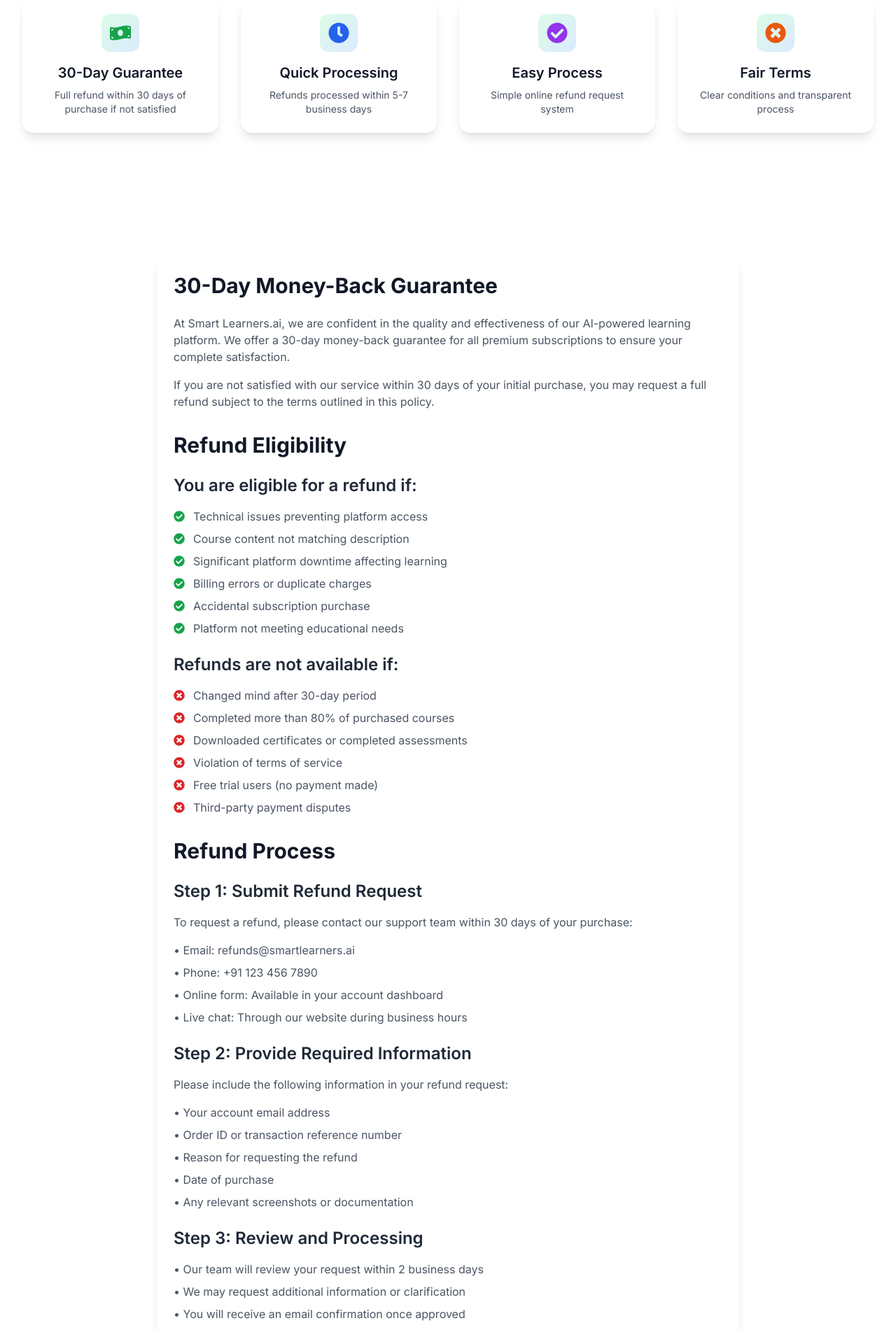
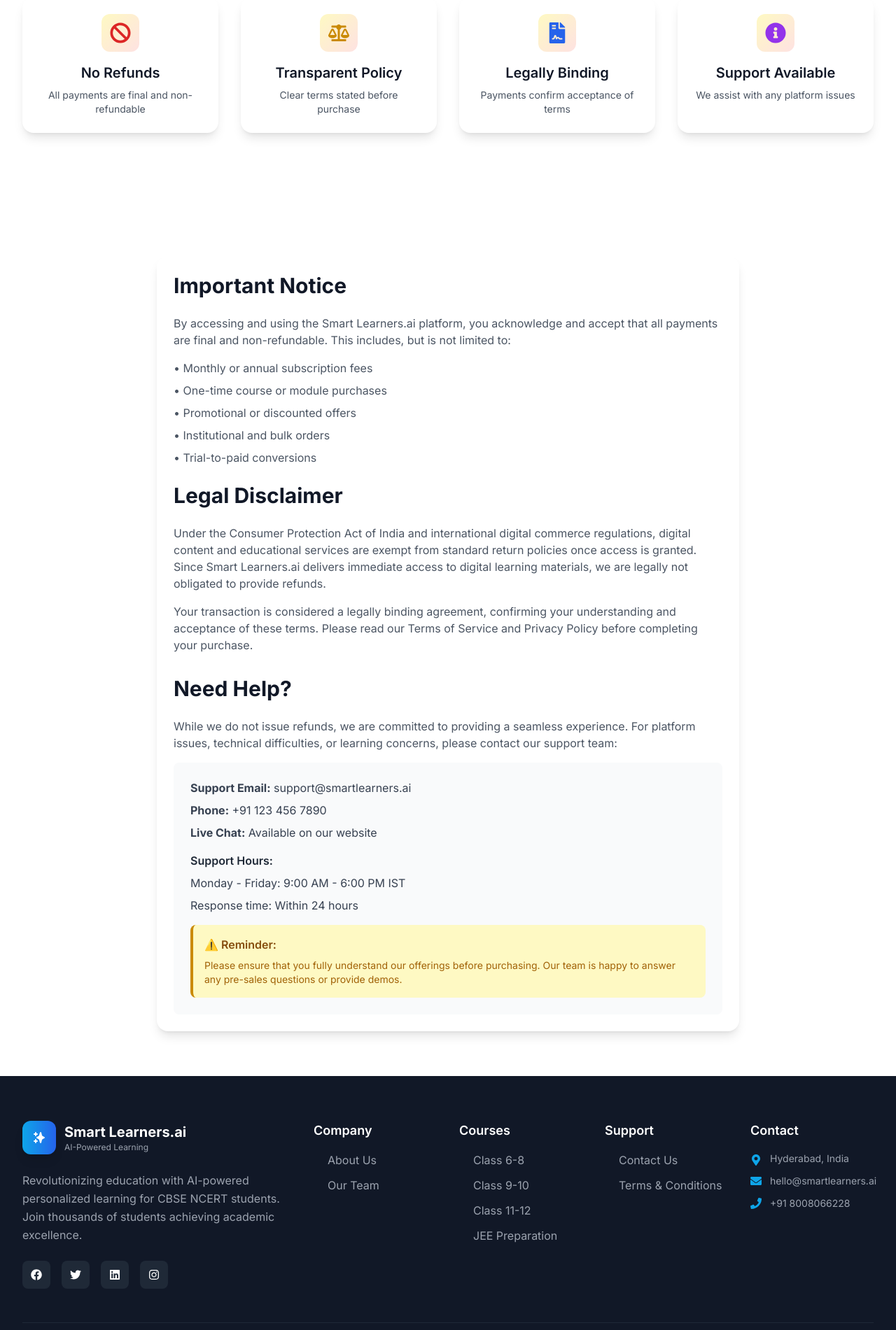
Before and after one commit to Orcalexai/Smartlearners, a Next.js app: page /refund in a window 1280 px wide. Shown: the part 500-2401 px from the top of the page at 70% size. Built offline with nearby package versions, Linux system fonts and the light colour scheme.

Commit message:
fix_and_feat/refund-policies/alignments/icon-colors

```diff
--- a/components/Footer.tsx
+++ b/components/Footer.tsx
@@ -30,9 +30,9 @@
       { name: 'JEE Preparation', path: '/courses' }
     ],
     support: [
-      { name: 'Help Center', path: '/help' },
+      // { name: 'Help Center', path: '/help' },
       { name: 'Contact Us', path: '/contact' },
-      { name: 'FAQs', path: '/faqs' },
+      // { name: 'FAQs', path: '/faqs' },
       { name: 'Terms & Conditions', path: '/terms' }
     ],
     resources: [
@@ -145,19 +145,19 @@
               <li className="flex items-start">
                 <FaMapMarkerAlt className="mt-1 mr-3 text-sky-500 flex-shrink-0" />
                 <span className="text-gray-400 text-sm">
-                  123 Education Hub, Tech Park, Bangalore, India
+                  Hyderabad, India
                 </span>
               </li>
               <li className="flex items-center">
                 <FaEnvelope className="mr-3 text-sky-500 flex-shrink-0" />
-                <a href="mailto:info@smartlearners.ai" className="text-gray-400 hover:text-white transition-colors text-sm">
-                  info@smartlearners.ai
+                <a href="mailto:hello@smartlearners.ai" className="text-gray-400 hover:text-white transition-colors text-sm">
+                  hello@smartlearners.ai
                 </a>
               </li>
               <li className="flex items-center">
                 <FaPhone className="mr-3 text-sky-500 flex-shrink-0" />
-                <a href="tel:+911234567890" className="text-gray-400 hover:text-white transition-colors text-sm">
-                  +91 123 456 7890
+                <a href="tel:+918008066228" className="text-gray-400 hover:text-white transition-colors text-sm">
+                  +91 8008066228
                 </a>
               </li>
             </ul>
--- a/components/pages/Features.tsx
+++ b/components/pages/Features.tsx
@@ -76,11 +76,11 @@
       title: 'JEE Preparation',
       description: '5,000+ JEE questions with solutions'
     },
-    {
-      icon: <FaCertificate className="text-3xl text-indigo-600" />,
-      title: 'Certificates',
-      description: 'Earn certificates on course completion'
-    },
+    // {
+    //   icon: <FaCertificate className="text-3xl text-indigo-600" />,
+    //   title: 'Certificates',
+    //   description: 'Earn certificates on course completion'
+    // },
     {
       icon: <FaLightbulb className="text-3xl text-yellow-600" />,
       title: 'Concept Clarity',
@@ -246,7 +246,7 @@
                 <p className="text-purple-100 mb-6">
                   Experience the power of AI-driven learning today
                 </p>
-                <Button variant="secondary" size="lg" href="https://app1.aieducator.com/">
+                <Button className='mx-auto' variant="secondary" size="lg" href="https://app1.aieducator.com/">
                   Start Free Trial
                 </Button>
               </Card>
--- a/components/pages/Refund.tsx
+++ b/components/pages/Refund.tsx
@@ -3,53 +3,35 @@
 import React from 'react'
 import { motion } from 'framer-motion'
 import Card from '@/components/Card'
-import { FaMoneyBillWave, FaClock, FaCheckCircle, FaTimesCircle } from 'react-icons/fa'
+import { FaBan, FaBalanceScale, FaFileContract, FaInfoCircle } from 'react-icons/fa'
 
 const Refund = () => {
   const policies = [
     {
-      icon: <FaMoneyBillWave className="text-3xl text-green-600" />,
-      title: '30-Day Guarantee',
-      description: 'Full refund within 30 days of purchase if not satisfied'
+      icon: <FaBan className="text-3xl text-red-600" />,
+      title: 'No Refunds',
+      description: 'All payments are final and non-refundable'
     },
     {
-      icon: <FaClock className="text-3xl text-blue-600" />,
-      title: 'Quick Processing',
-      description: 'Refunds processed within 5-7 business days'
+      icon: <FaBalanceScale className="text-3xl text-yellow-600" />,
+      title: 'Transparent Policy',
+      description: 'Clear terms stated before purchase'
     },
     {
-      icon: <FaCheckCircle className="text-3xl text-purple-600" />,
-      title: 'Easy Process',
-      description: 'Simple online refund request system'
+      icon: <FaFileContract className="text-3xl text-blue-600" />,
+      title: 'Legally Binding',
+      description: 'Payments confirm acceptance of terms'
     },
     {
-      icon: <FaTimesCircle className="text-3xl text-orange-600" />,
-      title: 'Fair Terms',
-      description: 'Clear conditions and transparent process'
+      icon: <FaInfoCircle className="text-3xl text-purple-600" />,
+      title: 'Support Available',
+      description: 'We assist with any platform issues'
     }
-  ]
-
-  const eligibleReasons = [
-    'Technical issues preventing platform access',
-    'Course content not matching description',
-    'Significant platform downtime affecting learning',
-    'Billing errors or duplicate charges',
-    'Accidental subscription purchase',
-    'Platform not meeting educational needs'
-  ]
-
-  const ineligibleReasons = [
-    'Changed mind after 30-day period',
-    'Completed more than 80% of purchased courses',
-    'Downloaded certificates or completed assessments',
-    'Violation of terms of service',
-    'Free trial users (no payment made)',
-    'Third-party payment disputes'
   ]
 
   return (
     <div className="min-h-screen pt-20">
-      <section className="py-20 bg-gradient-to-br from-green-50 to-blue-50">
+      <section className="py-20 bg-gradient-to-br from-red-50 to-yellow-50">
         <div className="max-w-7xl mx-auto px-4 sm:px-6 lg:px-8">
           <motion.div
             className="text-center"
@@ -61,12 +43,9 @@
               Refund <span className="gradient-text">Policy</span>
             </h1>
             <p className="text-xl text-gray-600 max-w-3xl mx-auto mb-8">
-              We stand behind the quality of our AI-powered learning platform. If you're not
-              completely satisfied with Smart Learners.ai, we offer a fair and transparent refund policy.
+              Smart Learners.ai operates under a strict No Refund policy. By purchasing any of our services or subscriptions, you agree that all sales are final and no returns or refunds will be provided under any circumstances.
             </p>
-            <p className="text-sm text-gray-500">
-              Last updated: December 20, 2024
-            </p>
+            <p className="text-sm text-gray-500">Last updated: July 31, 2025</p>
           </motion.div>
         </div>
       </section>
@@ -83,7 +62,7 @@
                 transition={{ delay: index * 0.1, duration: 0.5 }}
               >
                 <Card hover className="text-center h-full">
-                  <div className="mb-4 p-3 bg-gradient-to-br from-green-100 to-blue-100 rounded-xl w-fit mx-auto">
+                  <div className="mb-4 p-3 bg-gradient-to-br from-yellow-100 to-red-100 rounded-xl w-fit mx-auto">
                     {policy.icon}
                   </div>
                   <h3 className="text-xl font-semibold text-gray-900 mb-2">
@@ -100,214 +79,47 @@
       <section className="py-16">
         <div className="max-w-4xl mx-auto px-4 sm:px-6 lg:px-8">
           <Card className="prose prose-lg max-w-none">
-            <h2 className="text-3xl font-bold text-gray-900 mb-6">30-Day Money-Back Guarantee</h2>
+            <h2 className="text-3xl font-bold text-gray-900 mb-6">Important Notice</h2>
 
             <p className="text-gray-600 mb-4">
-              At Smart Learners.ai, we are confident in the quality and effectiveness of our AI-powered
-              learning platform. We offer a 30-day money-back guarantee for all premium subscriptions
-              to ensure your complete satisfaction.
+              By accessing and using the Smart Learners.ai platform, you acknowledge and accept that all payments are final and non-refundable. This includes, but is not limited to:
+            </p>
+
+            <ul className="text-gray-600 mb-6 space-y-2">
+              <li>• Monthly or annual subscription fees</li>
+              <li>• One-time course or module purchases</li>
+              <li>• Promotional or discounted offers</li>
+              <li>• Institutional and bulk orders</li>
+              <li>• Trial-to-paid conversions</li>
+            </ul>
+
+            <h2 className="text-3xl font-bold text-gray-900 mb-6">Legal Disclaimer</h2>
+            <p className="text-gray-600 mb-4">
+              Under the Consumer Protection Act of India and international digital commerce regulations, digital content and educational services are exempt from standard return policies once access is granted. Since Smart Learners.ai delivers immediate access to digital learning materials, we are legally not obligated to provide refunds.
             </p>
 
             <p className="text-gray-600 mb-8">
-              If you are not satisfied with our service within 30 days of your initial purchase,
-              you may request a full refund subject to the terms outlined in this policy.
+              Your transaction is considered a legally binding agreement, confirming your understanding and acceptance of these terms. Please read our Terms of Service and Privacy Policy before completing your purchase.
             </p>
 
-            <h2 className="text-3xl font-bold text-gray-900 mb-6">Refund Eligibility</h2>
-
-            <h3 className="text-2xl font-semibold text-gray-800 mb-4">You are eligible for a refund if:</h3>
-            <ul className="text-gray-600 mb-6 space-y-2">
-              {eligibleReasons.map((reason, index) => (
-                <li key={index} className="flex items-start">
-                  <FaCheckCircle className="text-green-600 mt-1 mr-3 flex-shrink-0" />
-                  {reason}
-                </li>
-              ))}
-            </ul>
-
-            <h3 className="text-2xl font-semibold text-gray-800 mb-4">Refunds are not available if:</h3>
-            <ul className="text-gray-600 mb-8 space-y-2">
-              {ineligibleReasons.map((reason, index) => (
-                <li key={index} className="flex items-start">
-                  <FaTimesCircle className="text-red-600 mt-1 mr-3 flex-shrink-0" />
-                  {reason}
-                </li>
-              ))}
-            </ul>
-
-            <h2 className="text-3xl font-bold text-gray-900 mb-6">Refund Process</h2>
-
-            <h3 className="text-2xl font-semibold text-gray-800 mb-4">Step 1: Submit Refund Request</h3>
+            <h2 className="text-3xl font-bold text-gray-900 mb-6">Need Help?</h2>
             <p className="text-gray-600 mb-4">
-              To request a refund, please contact our support team within 30 days of your purchase:
-            </p>
-            <ul className="text-gray-600 mb-6 space-y-2">
-              <li>• Email: refunds@smartlearners.ai</li>
-              <li>• Phone: +91 123 456 7890</li>
-              <li>• Online form: Available in your account dashboard</li>
-              <li>• Live chat: Through our website during business hours</li>
-            </ul>
-
-            <h3 className="text-2xl font-semibold text-gray-800 mb-4">Step 2: Provide Required Information</h3>
-            <p className="text-gray-600 mb-4">
-              Please include the following information in your refund request:
-            </p>
-            <ul className="text-gray-600 mb-6 space-y-2">
-              <li>• Your account email address</li>
-              <li>• Order ID or transaction reference number</li>
-              <li>• Reason for requesting the refund</li>
-              <li>• Date of purchase</li>
-              <li>• Any relevant screenshots or documentation</li>
-            </ul>
-
-            <h3 className="text-2xl font-semibold text-gray-800 mb-4">Step 3: Review and Processing</h3>
-            <ul className="text-gray-600 mb-8 space-y-2">
-              <li>• Our team will review your request within 2 business days</li>
-              <li>• We may request additional information or clarification</li>
-              <li>• You will receive an email confirmation once approved</li>
-              <li>• Refunds are processed within 5-7 business days</li>
-            </ul>
-
-            <h2 className="text-3xl font-bold text-gray-900 mb-6">Types of Subscriptions</h2>
-
-            <h3 className="text-2xl font-semibold text-gray-800 mb-4">Monthly Subscriptions</h3>
-            <ul className="text-gray-600 mb-6 space-y-2">
-              <li>• Full refund available within 30 days of first payment</li>
-              <li>• Subsequent monthly charges are not refundable after 30 days</li>
-              <li>• Cancel anytime to prevent future charges</li>
-            </ul>
-
-            <h3 className="text-2xl font-semibold text-gray-800 mb-4">Annual Subscriptions</h3>
-            <ul className="text-gray-600 mb-6 space-y-2">
-              <li>• Full refund available within 30 days of purchase</li>
-              <li>• Prorated refunds may be considered for exceptional circumstances</li>
-              <li>• Significant savings make annual plans non-refundable after 30 days</li>
-            </ul>
-
-            <h3 className="text-2xl font-semibold text-gray-800 mb-4">Free Trials</h3>
-            <ul className="text-gray-600 mb-8 space-y-2">
-              <li>• Free trials do not involve payment, so refunds are not applicable</li>
-              <li>• Cancel before trial ends to avoid charges</li>
-              <li>• If charged by mistake, contact us immediately</li>
-            </ul>
-
-            <h2 className="text-3xl font-bold text-gray-900 mb-6">Refund Methods</h2>
-
-            <p className="text-gray-600 mb-4">
-              Refunds will be processed using the same payment method used for the original purchase:
-            </p>
-            <ul className="text-gray-600 mb-6 space-y-2">
-              <li>• Credit/Debit Card: 5-7 business days</li>
-              <li>• UPI/Digital Wallets: 3-5 business days</li>
-              <li>• Net Banking: 5-7 business days</li>
-              <li>• International Cards: 7-14 business days</li>
-            </ul>
-
-            <p className="text-gray-600 mb-8">
-              Please note that processing times may vary depending on your bank or payment provider.
-              If you don't see the refund after the expected timeframe, please contact your bank first
-              before reaching out to us.
+              While we do not issue refunds, we are committed to providing a seamless experience. For platform issues, technical difficulties, or learning concerns, please contact our support team:
             </p>
 
-            <h2 className="text-3xl font-bold text-gray-900 mb-6">Partial Refunds</h2>
+            <div className="bg-gray-50 p-6 rounded-lg">
+              <p className="text-gray-700 mb-2"><strong>Support Email:</strong> support@smartlearners.ai</p>
+              <p className="text-gray-700 mb-2"><strong>Phone:</strong> +91 123 456 7890</p>
+              <p className="text-gray-700 mb-2"><strong>Live Chat:</strong> Available on our website</p>
 
-            <p className="text-gray-600 mb-4">
-              In certain exceptional circumstances, we may offer partial refunds:
-            </p>
-            <ul className="text-gray-600 mb-6 space-y-2">
-              <li>• Platform downtime exceeding 48 consecutive hours</li>
-              <li>• Loss of course progress due to technical issues</li>
-              <li>• Significant changes to course content after purchase</li>
-              <li>• Service disruptions affecting exam preparation timeline</li>
-            </ul>
+              <h4 className="font-semibold text-gray-800 mt-4 mb-2">Support Hours:</h4>
+              <p className="text-gray-700 mb-2">Monday - Friday: 9:00 AM - 6:00 PM IST</p>
+              <p className="text-gray-700 mb-4">Response time: Within 24 hours</p>
 
-            <p className="text-gray-600 mb-8">
-              Partial refund amounts will be calculated based on the duration of service disruption
-              and the impact on your learning experience.
-            </p>
-
-            <h2 className="text-3xl font-bold text-gray-900 mb-6">Alternative Solutions</h2>
-
-            <p className="text-gray-600 mb-4">
-              Before processing a refund, we may offer alternative solutions:
-            </p>
-            <ul className="text-gray-600 mb-8 space-y-2">
-              <li>• Account credit for future purchases</li>
-              <li>• Free subscription extension</li>
-              <li>• Access to additional courses or features</li>
-              <li>• One-on-one support to resolve technical issues</li>
-              <li>• Migration to a different subscription plan</li>
-            </ul>
-
-            <h2 className="text-3xl font-bold text-gray-900 mb-6">Promotional and Discounted Purchases</h2>
-
-            <p className="text-gray-600 mb-4">
-              Special terms apply to promotional purchases:
-            </p>
-            <ul className="text-gray-600 mb-8 space-y-2">
-              <li>• Discounted subscriptions follow the same 30-day policy</li>
-              <li>• Refund amount equals the actual amount paid, not the regular price</li>
-              <li>• Bundle purchases are refunded as a complete package</li>
-              <li>• Gift subscriptions can be refunded if unused</li>
-            </ul>
-
-            <h2 className="text-3xl font-bold text-gray-900 mb-6">Corporate and Institutional Accounts</h2>
-
-            <p className="text-gray-600 mb-4">
-              Different terms may apply to bulk or institutional purchases:
-            </p>
-            <ul className="text-gray-600 mb-8 space-y-2">
-              <li>• Custom refund policies are negotiated in service agreements</li>
-              <li>• Extended evaluation periods may be available</li>
-              <li>• Prorated refunds for unused licenses</li>
-              <li>• Contact our enterprise team for specific terms</li>
-            </ul>
-
-            <h2 className="text-3xl font-bold text-gray-900 mb-6">Disputes and Appeals</h2>
-
-            <p className="text-gray-600 mb-4">
-              If your refund request is denied and you disagree with the decision:
-            </p>
-            <ul className="text-gray-600 mb-6 space-y-2">
-              <li>• You may appeal the decision within 15 days</li>
-              <li>• Provide additional documentation supporting your case</li>
-              <li>• Senior management will review appeals</li>
-              <li>• Final decisions will be communicated within 5 business days</li>
-            </ul>
-
-            <p className="text-gray-600 mb-8">
-              For unresolved disputes, you may contact consumer protection authorities or seek
-              mediation through appropriate channels as per Indian consumer protection laws.
-            </p>
-
-            <h2 className="text-3xl font-bold text-gray-900 mb-6">Policy Updates</h2>
-
-            <p className="text-gray-600 mb-8">
-              This refund policy may be updated from time to time. Significant changes will be
-              communicated via email and posted on our website. The updated policy applies to
-              purchases made after the effective date of changes.
-            </p>
-
-            <h2 className="text-3xl font-bold text-gray-900 mb-6">Contact Us</h2>
-
-            <p className="text-gray-600 mb-4">
-              For refund requests or questions about this policy, please contact us:
-            </p>
-            <div className="bg-gray-50 p-6 rounded-lg">
-              <p className="text-gray-700 mb-2"><strong>Refunds Team:</strong> refunds@smartlearners.ai</p>
-              <p className="text-gray-700 mb-2"><strong>Phone:</strong> +91 123 456 7890</p>
-              <p className="text-gray-700 mb-2"><strong>Address:</strong> 123 Education Hub, Tech Park, Bangalore, India 560001</p>
-              <p className="text-gray-700 mb-4"><strong>Live Chat:</strong> Available on our website</p>
-
-              <h4 className="font-semibold text-gray-800 mb-2">Refund Processing Hours:</h4>
-              <p className="text-gray-700 mb-2">Monday - Friday: 9:00 AM - 6:00 PM IST</p>
-              <p className="text-gray-700 mb-4">Average response time: 24 hours</p>
-
-              <div className="bg-green-100 p-4 rounded-lg border-l-4 border-green-500">
-                <h4 className="font-semibold text-green-800 mb-2">💡 Quick Tip:</h4>
-                <p className="text-green-700 text-sm">
-                  Before requesting a refund, try contacting our support team. Many issues can be
-                  resolved quickly, and we're committed to ensuring you have a great learning experience!
+              <div className="bg-yellow-100 p-4 rounded-lg border-l-4 border-yellow-600">
+                <h4 className="font-semibold text-yellow-800 mb-2">⚠️ Reminder:</h4>
+                <p className="text-yellow-700 text-sm">
+                  Please ensure that you fully understand our offerings before purchasing. Our team is happy to answer any pre-sales questions or provide demos.
                 </p>
               </div>
             </div>
--- a/components/pages/Terms.tsx
+++ b/components/pages/Terms.tsx
@@ -287,13 +287,11 @@
               For questions about these terms or our services, please contact us:
             </p>
             <div className="bg-gray-50 p-6 rounded-lg">
-              <p className="text-gray-700 mb-2"><strong>Email:</strong> legal@smartlearners.ai</p>
-              <p className="text-gray-700 mb-2"><strong>Phone:</strong> +91 123 456 7890</p>
-              <p className="text-gray-700 mb-4"><strong>Address:</strong> 123 Education Hub, Tech Park, Bangalore, India 560001</p>
+              <p className="text-gray-700 mb-2"><strong>Email:</strong> hello@smartlearners.ai</p>
+              <p className="text-gray-700 mb-2"><strong>Phone:</strong> +91 8008066228</p>
+              <p className="text-gray-700 mb-4"><strong>Address:</strong> Hyderabad, India 500016</p>
 
-              <h4 className="font-semibold text-gray-800 mb-2">Business Hours:</h4>
-              <p className="text-gray-700 mb-2">Monday - Friday: 9:00 AM - 6:00 PM IST</p>
-              <p className="text-gray-700">Saturday: 10:00 AM - 4:00 PM IST</p>
+
             </div>
           </Card>
         </div>
```
Also changed, not shown: components/pages/Courses.tsx (+7 -7 lines), components/pages/Home.tsx (+15 -15 lines), 1 other file (tests, documents, lock files or other folders).
